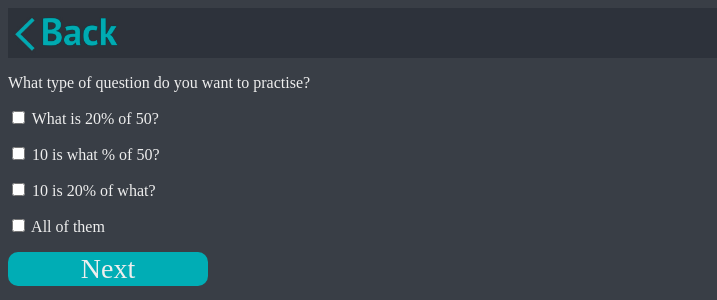
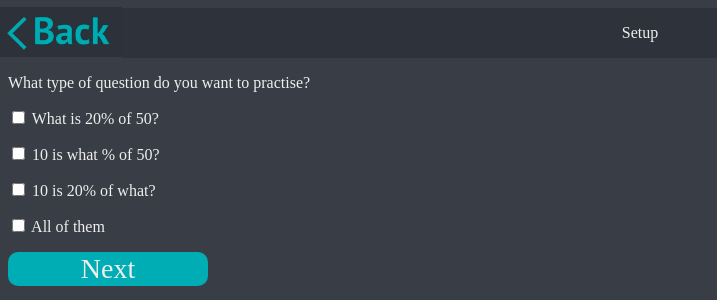
Before and after one commit to ViktorKuzmanov/Get-Numerate-App, a PHP site: page /setupPercentage.html in a window 1280 px wide. Shown: the top 300 px of the page, without its empty margins (0-717 px from the left). Run offline with PHP 8.4, Linux system fonts and the light colour scheme.

Commit message:
align button and text in nav bar properly

```diff
--- a/css/setupPercentage.css
+++ b/css/setupPercentage.css
@@ -8,13 +8,24 @@ body {
 
 #navbar {
   height: 50px;
+  display: -webkit-box;
+  display: -ms-flexbox;
+  display: flex;
+  -webkit-box-align: center;
+      -ms-flex-align: center;
+          align-items: center;
+  -webkit-box-pack: center;
+      -ms-flex-pack: center;
+          justify-content: center;
   background-color: #2d323b;
 }
 
 #navbar #backButton {
   background-color: #393e46;
   border: none;
+  position: absolute;
   padding: 0;
+  left: 0;
 }
 
 #navbar #backButton img {
--- a/scss/setupPercentage.scss
+++ b/scss/setupPercentage.scss
@@ -10,11 +10,16 @@ body {
 
 #navbar {
     height: 50px;
+    display: flex;
+    align-items: center;
+    justify-content: center;
     background-color: $navbarBackgroundColor;
     #backButton {
         background-color: $backgroundColor;
         border: none;
+        position: absolute;
         padding: 0;
+        left: 0;
         img {
             height: 50px;
         }
--- a/setupPercentage.html
+++ b/setupPercentage.html
@@ -10,6 +10,7 @@
 	<body>
 		<div id="navbar">
 			<button id="backButton" onclick="goBack()"><img src="./assets/goBack.jpg" alt="buton image" /></button>
+			<label>Setup</label>
 		</div>
 		<p>What type of question do you want to practise?</p>
 		<p><input type="checkbox" onchange="checkBoxTapped(this.id)" id="firstQuestion" /> What is 20% of 50?</p>
```
Also changed, not shown: 1 other file.
